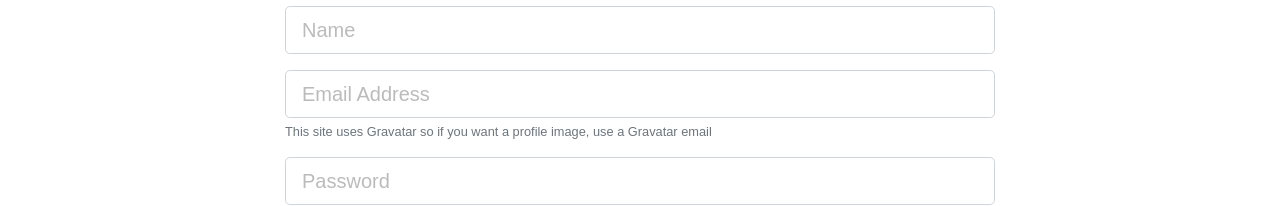
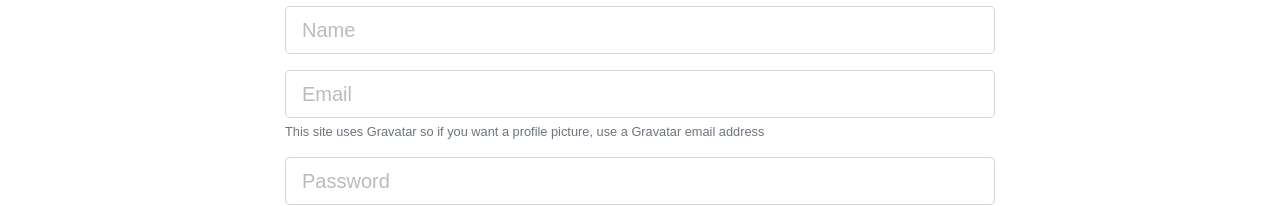
Before and after one commit to AspieCoder1/devconnector, a React app in the folder client/: page /register in a window 1280 px wide. Shown: the part 195-401 px from the top of the page. Built offline with nearby package versions, Linux system fonts and the light colour scheme.

Commit message:
TextField component added

```diff
--- a/client/package.json
+++ b/client/package.json
@@ -56,7 +56,8 @@
     "start": "node scripts/start.js",
     "build": "node scripts/build.js",
     "test": "node scripts/test.js --env=jsdom",
-    "lint": "eslint --fix ./"
+    "lint": "eslint --fix ./",
+    "eslint": "eslint ./"
   },
   "proxy": "http://localhost:5000",
   "jest": {
--- a/client/src/components/auth/Login.js
+++ b/client/src/components/auth/Login.js
@@ -1,8 +1,8 @@
 import React, { Component } from 'react';
-import classnames from 'classnames';
 import { connect } from 'react-redux';
 import PropTypes from 'prop-types';
 
+import TextField from '../common/TextField';
 import { loginUser } from '../../redux/actions/authActions';
 
 class Login extends Component {
@@ -48,23 +48,9 @@ class Login extends Component {
 						<div className="col-md-8 m-auto">
 							<h1 className="display-4 text-center">Log In</h1>
 							<p className="lead text-center">Sign in to your DevConnector account</p>
-							<form action="dashboard.html" onSubmit={this.onSubmit} noValidate>
-								<div className="form-group">
-									<input type="email" className={classnames('form-control form-control-lg', {
-										'is-invalid': errors.email
-									})} placeholder="Email Address" autoComplete="email" name="email" value={this.state.email} onChange={this.onChange} />
-									<div className="invalid-feedback">
-										<p>{errors.email}</p>
-									</div>
-								</div>
-								<div className="form-group">
-									<input type="password" className={classnames('form-control form-control-lg', {
-										'is-invalid': errors.password
-									})} placeholder="Password" autoComplete="password" name="password" value={this.state.password} onChange={this.onChange} />
-									<div className="invalid-feedback">
-										<p>{errors.password}</p>
-									</div>
-								</div>
+							<form onSubmit={this.onSubmit} noValidate>
+								<TextField placeholder="Email Address" name="email" type="email" value={this.state.email} onChange={this.onChange} error={errors.email} autoComplete="email"  />
+								<TextField placeholder="Password" name="password" type="password" value={this.state.password} onChange={this.onChange} error={errors.password} autoComplete="password" />
 								<input type="submit" className="btn btn-info btn-block mt-4" />
 							</form>
 						</div>
--- a/client/src/components/auth/Register.js
+++ b/client/src/components/auth/Register.js
@@ -1,11 +1,10 @@
 import React, {Component} from 'react';
 import { withRouter } from 'react-router-dom';
-import classnames from 'classnames';
 import { connect } from 'react-redux';
 import PropTypes from 'prop-types';
 
 import { registerUser } from '../../redux/actions/authActions';
-
+import TextField from '../common/TextField';
 class Register extends Component {
 	state = {
 		name: '',
@@ -59,39 +58,10 @@ class Register extends Component {
 							<h1 className="display-4 text-center">Sign Up</h1>
 							<p className="lead text-center">Create your DevConnector account</p>
 							<form action="create-profile.html" noValidate onSubmit={this.onSubmit}>
-								<div className="form-group">
-									<input type="text" className={classnames('form-control form-control-lg', {
-										'is-invalid': errors.name
-									})} placeholder="Name" name="name" value={this.state.name} onChange={this.onChange} />
-									<div className="invalid-feedback">
-										<p>{errors.name}</p>
-									</div>
-								</div>
-								<div className="form-group">
-									<input type="email" className={classnames('form-control form-control-lg', {
-										'is-invalid': errors.email
-									})} placeholder="Email Address" autoComplete="password" name="email" value={this.state.email} onChange={this.onChange} />
-									<div className="invalid-feedback">
-										<p>{errors.email}</p>
-									</div>
-									<small className="form-text text-muted">This site uses Gravatar so if you want a profile image, use a Gravatar email</small>
-								</div>
-								<div className="form-group">
-									<input type="password" className={classnames('form-control form-control-lg', {
-										'is-invalid': errors.password
-									})} placeholder="Password" autoComplete="password" name="password" value={this.state.password} onChange={this.onChange} />
-									<div className="invalid-feedback">
-										<p>{errors.password}</p>
-									</div>
-								</div>
-								<div className="form-group">
-									<input type="password" className={classnames('form-control form-control-lg', {
-										'is-invalid': errors.password2
-									})} placeholder="Confirm Password" autoComplete="password" name="password2" value={this.state.password2}onChange={this.onChange} />
-									<div className="invalid-feedback">
-										<p>{errors.password2}</p>
-									</div>
-								</div>
+								<TextField placeholder="Name" name="name" value={this.state.name} onChange={this.onChange} error={errors.name} autoComplete="name" />
+								<TextField placeholder="Email" name="email" type="email" value={this.state.email} onChange={this.onChange} error={errors.email} info="This site uses Gravatar so if you want a profile picture, use a Gravatar email address" autoComplete="email" />
+								<TextField placeholder="Password" name="password" type="password" value={this.state.password} onChange={this.onChange} error={errors.password} autoComplete="password" />
+								<TextField placeholder="Confirm Password" name="password2" type="password" value={this.state.password2} onChange={this.onChange} error={errors.password2} autoComplete="password" />
 								<input type="submit" className="btn btn-info btn-block mt-4" />
 							</form>
 						</div>
--- /dev/null
+++ b/client/src/components/common/TextField.js
@@ -0,0 +1,46 @@
+import React from 'react';
+import classnames from 'classnames';
+import PropTypes from 'prop-types';
+
+const TextField = ({
+	name,
+	placeholder,
+	value,
+	label,
+	error,
+	info,
+	type,
+	onChange,
+	disabled,
+	autoComplete
+}) => {
+	return (
+		<div className="form-group">
+			{label && <label>{label}</label>}
+			<input type={type} className={classnames('form-control form-control-lg', {
+				'is-invalid': error
+			})} placeholder={placeholder} autoComplete={autoComplete} name={name} value={value} onChange={onChange} disabled={disabled} />
+			{info && <small className="form-text text-muted">{info}</small>}
+			{error && <div className="invalid-feedback">{error}</div>}
+		</div>
+	);
+};
+
+TextField.propTypes = {
+	name: PropTypes.string.isRequired,
+	placeholder: PropTypes.string,
+	value: PropTypes.string.isRequired,
+	info: PropTypes.string,
+	error: PropTypes.string,
+	onChange: PropTypes.func.isRequired,
+	disabled: PropTypes.string,
+	label: PropTypes.string,
+	type: PropTypes.string,
+	autoComplete: PropTypes.string
+};
+
+TextField.defaultProps = {
+	text: 'text'
+};
+
+export default TextField;
```
